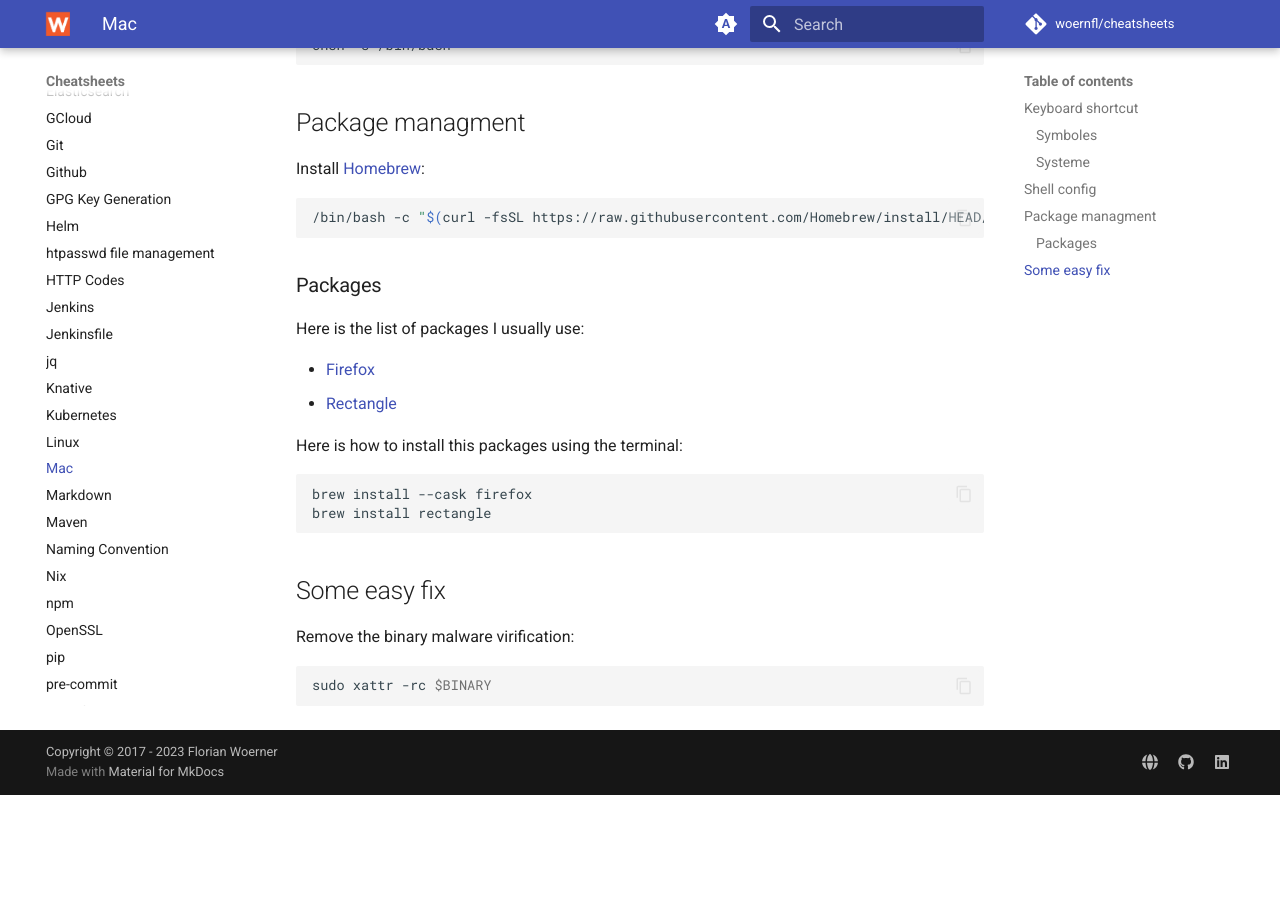
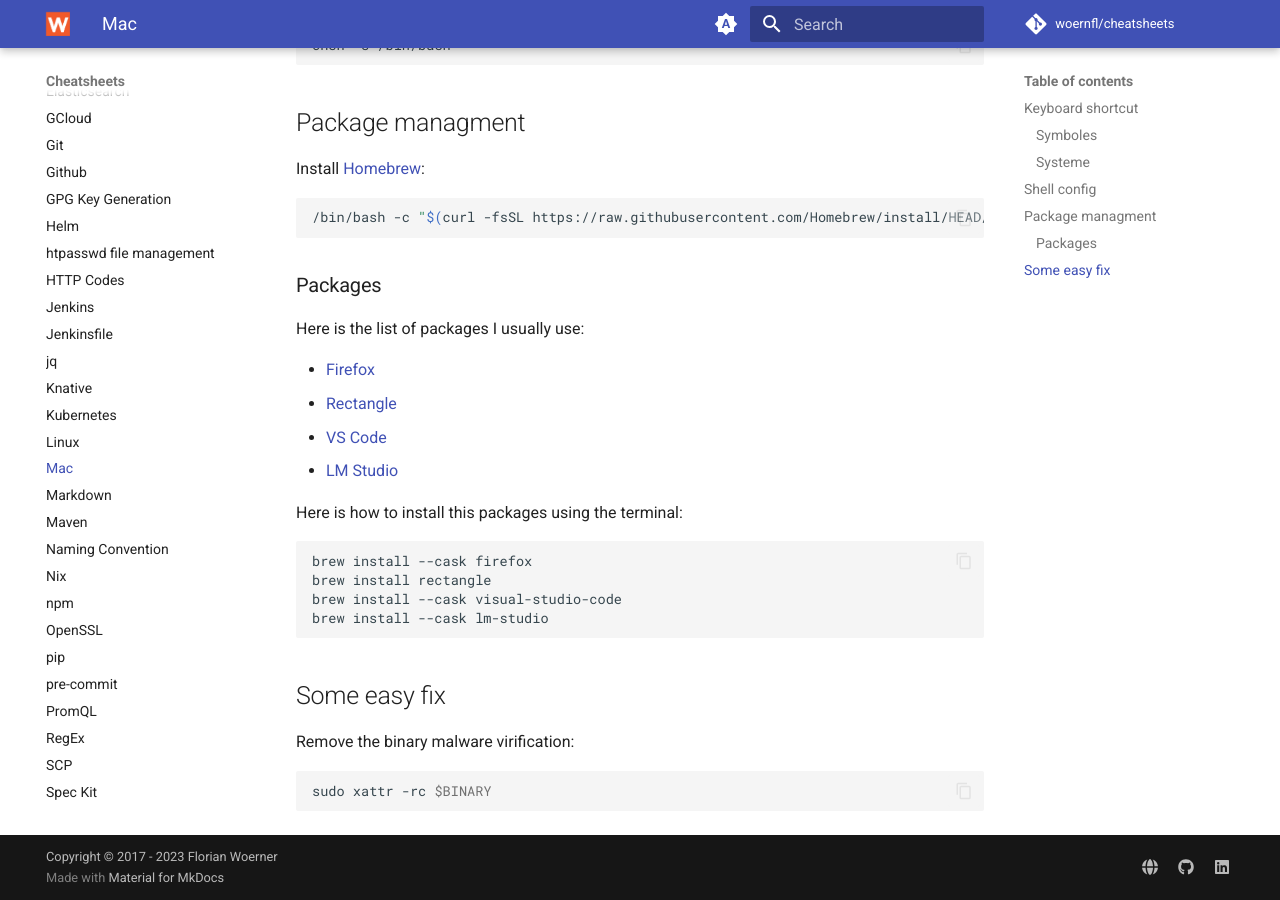
Before and after one commit to woernfl/cheatsheets, an MkDocs documentation site: the page built from docs/mac.md, in a window 1280 px wide and 900 px high, scrolled down 1184 px. Built offline with MkDocs 1.6.1 and Material for MkDocs 9.7.7, drawn with Linux system fonts in a browser that asks for light colours; comment, search, counter and statistics services are not loaded; before the commit the page ends 1979 px from its top, so only the background shows below that.

Commit message:
Update mac.md with new package installation instructions (#302)
Added installation instructions for VS Code and LM Studio.

````diff
--- a/docs/mac.md
+++ b/docs/mac.md
@@ -51,12 +51,16 @@
 
 - [Firefox](https://www.firefox.com)
 - [Rectangle](https://github.com/rxhanson/Rectangle)
+- [VS Code](https://code.visualstudio.com/)
+- [LM Studio](https://lmstudio.ai/)
 
 Here is how to install this packages using the terminal:
 
 ```
 brew install --cask firefox
 brew install rectangle
+brew install --cask visual-studio-code
+brew install --cask lm-studio
 ```
 
 ## Some easy fix
````
